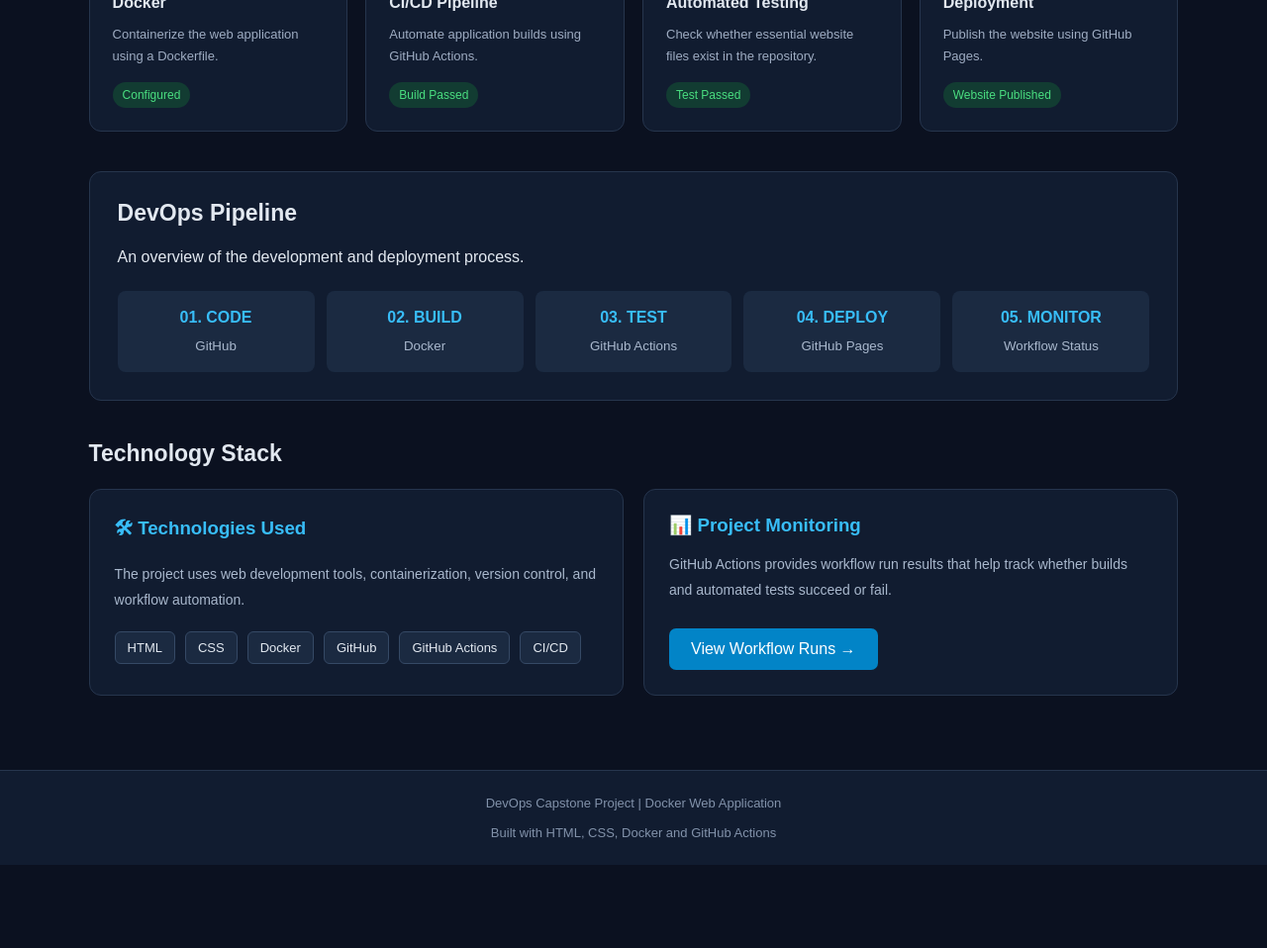
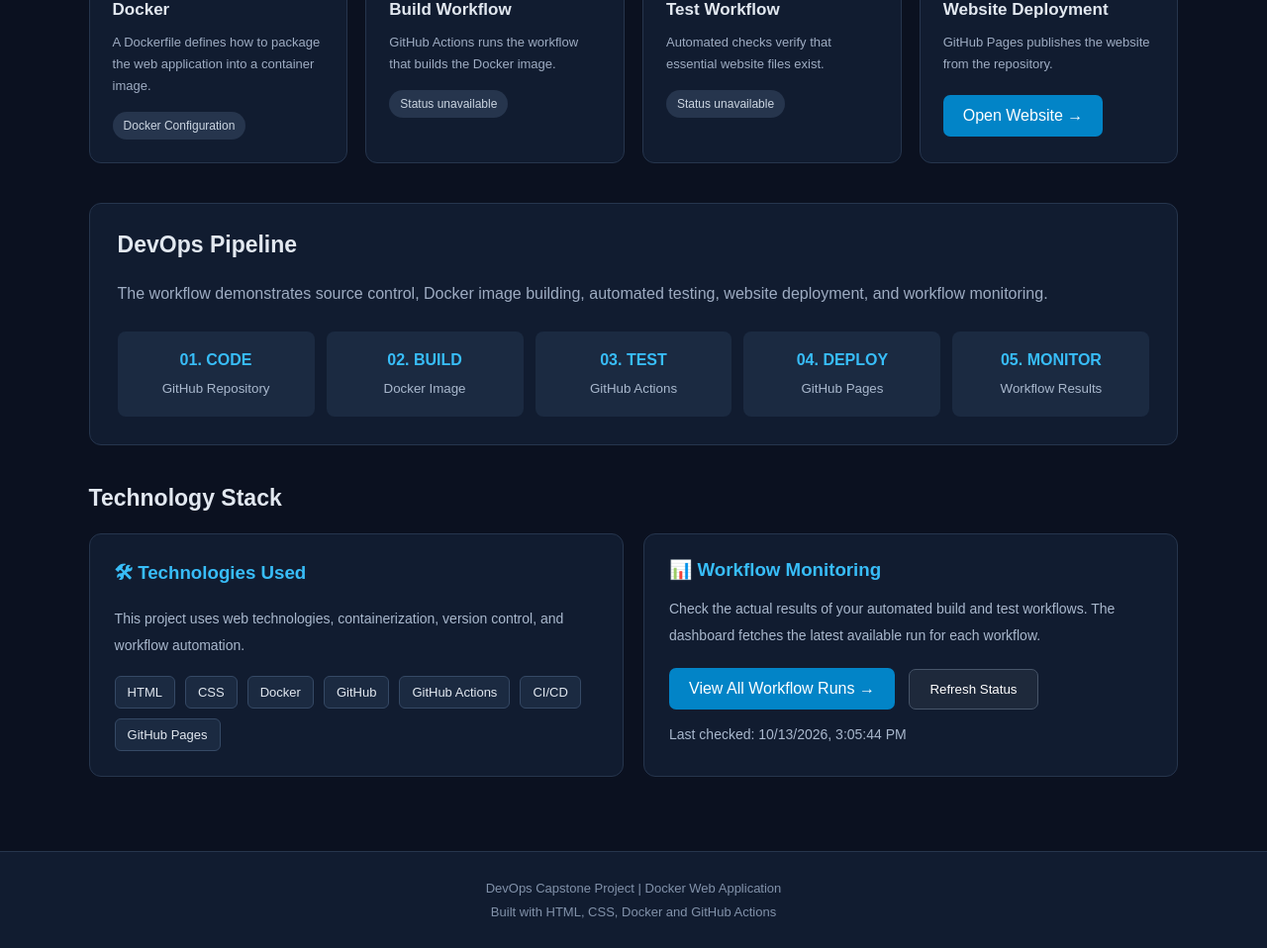
Before and after one commit to bhavanasutagatti-cyber/docker-web-application, a plain HTML site: page index.html in a window 1280 px wide. Shown: the part 567-1525 px from the top of the page at 99% size. Before the commit the page ends 1441 px from the top, so only its background shows below. Drawn offline with Linux system fonts and the light colour scheme; no server answers.

Commit message:
Refactor index.html for improved layout and features
Updated the HTML structure and styles for the DevOps Capstone Dashboard, enhancing layout, responsiveness, and adding workflow monitoring features.

```diff
--- a/index.html
+++ b/index.html
@@ -33,16 +33,16 @@
         }
 
         header span {
-            color: #22c55e;
-            font-size: 14px;
+            color: #4ade80;
+            font-size: 13px;
         }
 
         .hero {
-            padding: 65px 7% 45px;
+            padding: 65px 7% 50px;
             background: linear-gradient(120deg, #10213d, #142b49);
         }
 
-        .hero .tag {
+        .tag {
             color: #38bdf8;
             font-size: 13px;
             letter-spacing: 2px;
@@ -51,7 +51,7 @@
 
         .hero h1 {
             font-size: 42px;
-            margin-bottom: 15px;
+            margin-bottom: 18px;
         }
 
         .hero h1 span {
@@ -61,17 +61,22 @@
         .hero p {
             color: #b5c3d8;
             line-height: 1.8;
-            max-width: 650px;
+            max-width: 700px;
         }
 
         .button {
             display: inline-block;
-            margin-top: 25px;
-            padding: 12px 22px;
+            margin: 20px 10px 0 0;
+            padding: 12px 20px;
             background: #0284c7;
             color: white;
             text-decoration: none;
             border-radius: 7px;
+        }
+
+        .button.secondary {
+            background: #1e293b;
+            border: 1px solid #475569;
         }
 
         main {
@@ -85,7 +90,7 @@
 
         .cards {
             display: grid;
-            grid-template-columns: repeat(4, 1fr);
+            grid-template-columns: repeat(4, minmax(0, 1fr));
             gap: 18px;
             margin-bottom: 40px;
         }
@@ -97,30 +102,45 @@
             border-radius: 12px;
         }
 
-        .card .icon {
-            font-size: 28px;
-            margin-bottom: 16px;
+        .icon {
+            font-size: 30px;
+            margin-bottom: 15px;
         }
 
         .card h3 {
-            font-size: 16px;
+            font-size: 17px;
             margin-bottom: 12px;
         }
 
         .card p {
+            color: #9eacc2;
             font-size: 13px;
-            color: #9eacc2;
             line-height: 1.7;
         }
 
         .status {
             display: inline-block;
             margin-top: 15px;
-            padding: 6px 10px;
+            padding: 7px 11px;
             border-radius: 20px;
+            background: #26354d;
+            color: #cbd5e1;
+            font-size: 12px;
+        }
+
+        .status.success {
             background: #123c32;
             color: #4ade80;
-            font-size: 12px;
+        }
+
+        .status.failure {
+            background: #451a24;
+            color: #fda4af;
+        }
+
+        .status.running {
+            background: #422006;
+            color: #fcd34d;
         }
 
         .pipeline {
@@ -131,16 +151,21 @@
             margin-bottom: 40px;
         }
 
+        .pipeline p {
+            color: #9eacc2;
+            line-height: 1.7;
+        }
+
         .pipeline-steps {
             display: grid;
-            grid-template-columns: repeat(5, 1fr);
+            grid-template-columns: repeat(5, minmax(0, 1fr));
             gap: 12px;
             margin-top: 25px;
         }
 
         .step {
             background: #1b2a41;
-            padding: 18px 8px;
+            padding: 20px 8px;
             text-align: center;
             border-radius: 8px;
         }
@@ -157,7 +182,7 @@
 
         .project-info {
             display: grid;
-            grid-template-columns: 1fr 1fr;
+            grid-template-columns: repeat(2, minmax(0, 1fr));
             gap: 20px;
             margin-bottom: 40px;
         }
@@ -195,6 +220,13 @@
             font-size: 13px;
         }
 
+        .refresh-note {
+            margin-top: 12px;
+            color: #8292aa;
+            font-size: 12px;
+            line-height: 1.6;
+        }
+
         footer {
             text-align: center;
             padding: 25px;
@@ -202,11 +234,12 @@
             background: #111c30;
             border-top: 1px solid #26354d;
             font-size: 13px;
+            line-height: 1.8;
         }
 
-        @media (max-width: 850px) {
+        @media (max-width: 900px) {
             .cards {
-                grid-template-columns: repeat(2, 1fr);
+                grid-template-columns: repeat(2, minmax(0, 1fr));
             }
 
             .pipeline-steps {
@@ -216,13 +249,9 @@
             .project-info {
                 grid-template-columns: 1fr;
             }
-
-            .hero h1 {
-                font-size: 32px;
-            }
         }
 
-        @media (max-width: 480px) {
+        @media (max-width: 500px) {
             .cards {
                 grid-template-columns: 1fr;
             }
@@ -230,6 +259,10 @@
             header {
                 gap: 12px;
                 flex-wrap: wrap;
+            }
+
+            .hero h1 {
+                font-size: 32px;
             }
         }
     </style>
@@ -239,7 +272,7 @@
 
 <header>
     <h2>⚡ DevOps Hub</h2>
-    <span>● Capstone Project</span>
+    <span>● CAPSTONE PROJECT</span>
 </header>
 
 <section class="hero">
@@ -249,15 +282,22 @@
 
     <p>
         Welcome to my DevOps Capstone Project.
-        This project demonstrates a web application,
+        This project demonstrates web development,
         Docker containerization, automated builds,
-        testing workflows, and website deployment.
+        testing workflows, and website deployment
+        using GitHub tools.
     </p>
 
     <a class="button"
        href="https://github.com/bhavanasutagatti-cyber/docker-web-application"
-       target="_blank">
+       target="_blank" rel="noopener noreferrer">
         Explore GitHub →
+    </a>
+
+    <a class="button secondary"
+       href="https://github.com/bhavanasutagatti-cyber/docker-web-application/actions"
+       target="_blank" rel="noopener noreferrer">
+        View GitHub Actions →
     </a>
 </section>
 
@@ -271,40 +311,49 @@
             <div class="icon">🐳</div>
             <h3>Docker</h3>
             <p>
-                Containerize the web application
-                using a Dockerfile.
+                A Dockerfile defines how to package
+                the web application into a container image.
             </p>
-            <span class="status">Configured</span>
+            <span class="status">Docker Configuration</span>
         </div>
 
         <div class="card">
             <div class="icon">⚙️</div>
-            <h3>CI/CD Pipeline</h3>
+            <h3>Build Workflow</h3>
             <p>
-                Automate application builds using
-                GitHub Actions.
+                GitHub Actions runs the workflow
+                that builds the Docker image.
             </p>
-            <span class="status">Build Passed</span>
+            <span class="status" id="build-status">
+                Checking status...
+            </span>
         </div>
 
         <div class="card">
             <div class="icon">🧪</div>
-            <h3>Automated Testing</h3>
+            <h3>Test Workflow</h3>
             <p>
-                Check whether essential website
-                files exist in the repository.
+                Automated checks verify that
+                essential website files exist.
             </p>
-            <span class="status">Test Passed</span>
+            <span class="status" id="test-status">
+                Checking status...
+            </span>
         </div>
 
         <div class="card">
             <div class="icon">🌐</div>
-            <h3>Deployment</h3>
+            <h3>Website Deployment</h3>
             <p>
-                Publish the website using
-                GitHub Pages.
+                GitHub Pages publishes the website
+                from the repository.
             </p>
-            <span class="status">Website Published</span>
+
+            <a class="button"
+               href="https://bhavanasutagatti-cyber.github.io/docker-web-application/"
+               target="_blank" rel="noopener noreferrer">
+                Open Website →
+            </a>
         </div>
 
     </section>
@@ -314,19 +363,21 @@
         <h2 class="section-title">DevOps Pipeline</h2>
 
         <p>
-            An overview of the development and deployment process.
+            The workflow demonstrates source control,
+            Docker image building, automated testing,
+            website deployment, and workflow monitoring.
         </p>
 
         <div class="pipeline-steps">
 
             <div class="step">
                 <strong>01. CODE</strong>
-                <small>GitHub</small>
+                <small>GitHub Repository</small>
             </div>
 
             <div class="step">
                 <strong>02. BUILD</strong>
-                <small>Docker</small>
+                <small>Docker Image</small>
             </div>
 
             <div class="step">
@@ -341,7 +392,7 @@
 
             <div class="step">
                 <strong>05. MONITOR</strong>
-                <small>Workflow Status</small>
+                <small>Workflow Results</small>
             </div>
 
         </div>
@@ -356,7 +407,7 @@
             <h3>🛠 Technologies Used</h3>
 
             <p>
-                The project uses web development tools,
+                This project uses web technologies,
                 containerization, version control,
                 and workflow automation.
             </p>
@@ -368,23 +419,35 @@
                 <span>GitHub</span>
                 <span>GitHub Actions</span>
                 <span>CI/CD</span>
+                <span>GitHub Pages</span>
             </div>
         </div>
 
         <div class="info-box">
-            <h3>📊 Project Monitoring</h3>
+            <h3>📊 Workflow Monitoring</h3>
 
             <p>
-                GitHub Actions provides workflow run
-                results that help track whether builds
-                and automated tests succeed or fail.
+                Check the actual results of your
+                automated build and test workflows.
+                The dashboard fetches the latest
+                available run for each workflow.
             </p>
 
             <a class="button"
                href="https://github.com/bhavanasutagatti-cyber/docker-web-application/actions"
-               target="_blank">
-                View Workflow Runs →
+               target="_blank" rel="noopener noreferrer">
+                View All Workflow Runs →
             </a>
+
+            <button class="button secondary"
+                    type="button"
+                    onclick="refreshStatuses()">
+                Refresh Status
+            </button>
+
+            <p class="refresh-note" id="last-updated">
+                Workflow status has not been checked yet.
+            </p>
         </div>
 
     </section>
@@ -393,9 +456,77 @@
 
 <footer>
     DevOps Capstone Project | Docker Web Application
-    <br><br>
+    <br>
     Built with HTML, CSS, Docker and GitHub Actions
 </footer>
 
+<script>
+    const repository =
+        "bhavanasutagatti-cyber/docker-web-application";
+
+    async function checkWorkflow(filename, elementId) {
+        const element = document.getElementById(elementId);
+
+        element.className = "status running";
+        element.textContent = "Checking...";
+
+        try {
+            const response = await fetch(
+                `https://api.github.com/repos/${repository}/actions/workflows/${filename}/runs?per_page=1`,
+                {
+                    headers: {
+                        "Accept": "application/vnd.github+json"
+                    }
+                }
+            );
+
+            if (!response.ok) {
+                throw new Error("GitHub API request failed");
+            }
+
+            const data = await response.json();
+            const run = data.workflow_runs &&
+                        data.workflow_runs[0];
+
+            if (!run) {
+                element.className = "status";
+                element.textContent = "No workflow runs";
+                return;
+            }
+
+            if (run.status !== "completed") {
+                element.className = "status running";
+                element.textContent = "In progress";
+            } else if (run.conclusion === "success") {
+                element.className = "status success";
+                element.textContent = "Passed ✓";
+            } else {
+                element.className = "status failure";
+                element.textContent = "Failed ✗";
+            }
+
+        } catch (error) {
+            element.className = "status";
+            element.textContent = "Status unavailable";
+        }
+    }
+
+    async function refreshStatuses() {
+        const updated = document.getElementById("last-updated");
+
+        updated.textContent = "Checking GitHub Actions...";
+
+        await Promise.all([
+            checkWorkflow("docker-image.yml", "build-status"),
+            checkWorkflow("test.yml", "test-status")
+        ]);
+
+        updated.textContent =
+            "Last checked: " + new Date().toLocaleString();
+    }
+
+    refreshStatuses();
+</script>
+
 </body>
 </html>
```
